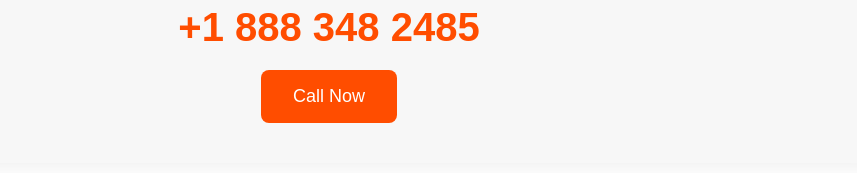
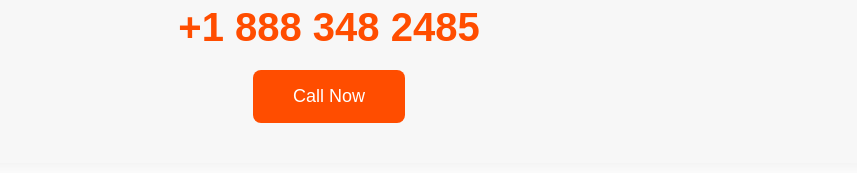
Before and after one commit to cliffmakori110-cell/temu-assistance, a plain HTML site: page index.html in a window 1280 px wide. Shown: the part 613-786 px from the top of the page, without its empty margins (311-1168 px from the left). Drawn offline with Linux system fonts and the light colour scheme.

Commit message:
index.html

```diff
--- a/index.html
+++ b/index.html
@@ -73,7 +73,7 @@ body{
     display:inline-block;
     background:#ff4d00;
     color:#fff;
-    padding:16px 32px;
+    padding:16px 40px;
     border-radius:8px;
     text-decoration:none;
     font-size:18px;
```
